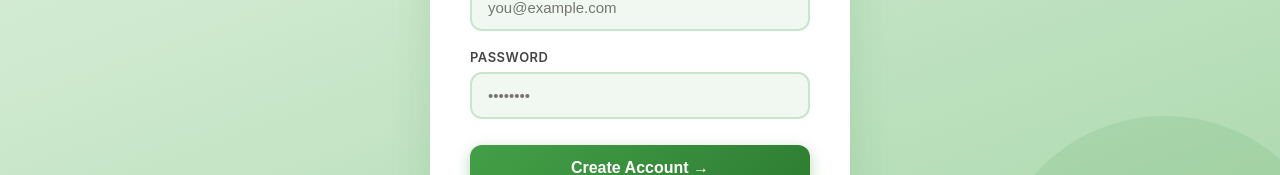
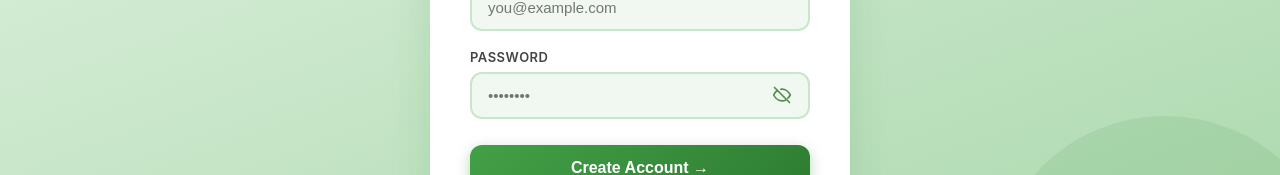
Before and after one commit to Hathimshynu/chatapp, a React (Vite) app in the folder frontend/: page /register in a window 1280 px wide. Shown: the part 434-609 px from the top of the page. Built offline with nearby package versions, Linux system fonts and the light colour scheme; no server answers; what @giphy/js-fetch-api would draw is missing.

Commit message:
password eye icon changes

```diff
--- a/frontend/src/pages/Login.jsx
+++ b/frontend/src/pages/Login.jsx
@@ -6,6 +6,7 @@ import toast from 'react-hot-toast';
 export default function Login() {
   const [email, setEmail] = useState('');
   const [password, setPassword] = useState('');
+  const [showPassword, setShowPassword] = useState(false);
   const [loading, setLoading] = useState(false);
   const { login } = useAuth();
   const navigate = useNavigate();
@@ -130,13 +131,14 @@ export default function Login() {
             }}>
               Password
             </label>
+            <div style={{ position: 'relative' }}>
               <input
-              type="password"
+                type={showPassword ? 'text' : 'password'}
                 value={password}
                 onChange={(e) => setPassword(e.target.value)}
                 required
                 placeholder="••••••••"
-              style={inputStyle}
+                style={{ ...inputStyle, paddingRight: '50px' }}
                 onFocus={e => {
                   e.target.style.borderColor = '#43a047';
                   e.target.style.background = '#e8f5e9';
@@ -146,6 +148,23 @@ export default function Login() {
                   e.target.style.background = '#f1f8f1';
                 }}
               />
+              <button
+                type="button"
+                aria-label={showPassword ? 'Hide password' : 'Show password'}
+                title={showPassword ? 'Hide password' : 'Show password'}
+                onClick={() => setShowPassword(!showPassword)}
+                style={{
+                  position: 'absolute', right: '12px', top: '50%',
+                  transform: 'translateY(-50%)', border: 'none',
+                  background: 'transparent', color: '#528c4a',
+                  cursor: 'pointer', padding: '6px', display: 'flex'
+                }}
+              >
+                <svg width="20" height="20" viewBox="0 0 24 24" fill="none" stroke="currentColor" strokeWidth="2" strokeLinecap="round" strokeLinejoin="round" aria-hidden="true">
+                  {showPassword ? <><path d="M2 12s3.5-7 10-7 10 7 10 7-3.5 7-10 7S2 12 2 12Z" /><circle cx="12" cy="12" r="3" /></> : <><path d="M3 3l18 18" /><path d="M10.6 5.1A10.8 10.8 0 0 1 12 5c6.5 0 10 7 10 7a18.3 18.3 0 0 1-3 3.9M6.6 6.6C3.6 8.5 2 12 2 12s3.5 7 10 7a10.8 10.8 0 0 0 4.2-.8" /></>}
+                </svg>
+              </button>
+            </div>
           </div>
 
           {/* Submit */}
--- a/frontend/src/pages/Register.jsx
+++ b/frontend/src/pages/Register.jsx
@@ -5,6 +5,7 @@ import toast from 'react-hot-toast';
 
 export default function Register() {
   const [form, setForm] = useState({ name: '', email: '', password: '' });
+  const [showPassword, setShowPassword] = useState(false);
   const [loading, setLoading] = useState(false);
   const { register } = useAuth();
   const navigate = useNavigate();
@@ -102,8 +103,9 @@ export default function Register() {
               }}>
                 {field}
               </label>
+              <div style={{ position: 'relative' }}>
                 <input
-                type={field === 'password' ? 'password' : field === 'email' ? 'email' : 'text'}
+                  type={field === 'password' ? (showPassword ? 'text' : 'password') : field === 'email' ? 'email' : 'text'}
                   value={form[field]}
                   onChange={(e) => setForm({ ...form, [field]: e.target.value })}
                   required
@@ -111,7 +113,7 @@ export default function Register() {
                     field === 'name' ? 'John Doe' :
                     field === 'email' ? 'you@example.com' : '••••••••'
                   }
-                style={inputStyle}
+                  style={{ ...inputStyle, ...(field === 'password' ? { paddingRight: '50px' } : {}) }}
                   onFocus={e => {
                     e.target.style.borderColor = '#43a047';
                     e.target.style.background = '#e8f5e9';
@@ -121,6 +123,25 @@ export default function Register() {
                     e.target.style.background = '#f1f8f1';
                   }}
                 />
+                {field === 'password' && (
+                  <button
+                    type="button"
+                    aria-label={showPassword ? 'Hide password' : 'Show password'}
+                    title={showPassword ? 'Hide password' : 'Show password'}
+                    onClick={() => setShowPassword(!showPassword)}
+                    style={{
+                      position: 'absolute', right: '12px', top: '50%',
+                      transform: 'translateY(-50%)', border: 'none',
+                      background: 'transparent', color: '#528c4a',
+                      cursor: 'pointer', padding: '6px', display: 'flex'
+                    }}
+                  >
+                    <svg width="20" height="20" viewBox="0 0 24 24" fill="none" stroke="currentColor" strokeWidth="2" strokeLinecap="round" strokeLinejoin="round" aria-hidden="true">
+                      {showPassword ? <><path d="M2 12s3.5-7 10-7 10 7 10 7-3.5 7-10 7S2 12 2 12Z" /><circle cx="12" cy="12" r="3" /></> : <><path d="M3 3l18 18" /><path d="M10.6 5.1A10.8 10.8 0 0 1 12 5c6.5 0 10 7 10 7a18.3 18.3 0 0 1-3 3.9M6.6 6.6C3.6 8.5 2 12 2 12s3.5 7 10 7a10.8 10.8 0 0 0 4.2-.8" /></>}
+                    </svg>
+                  </button>
+                )}
+              </div>
             </div>
           ))}
 
```
Lines whose indentation alone changed are shown as unchanged.
